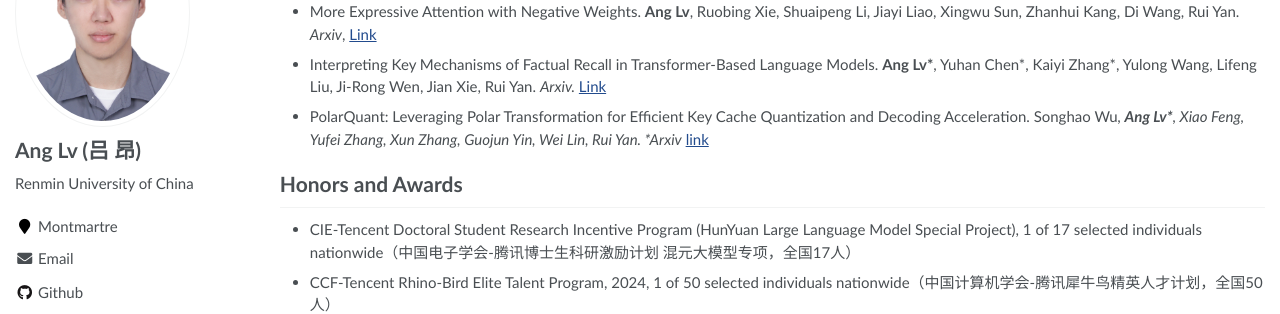
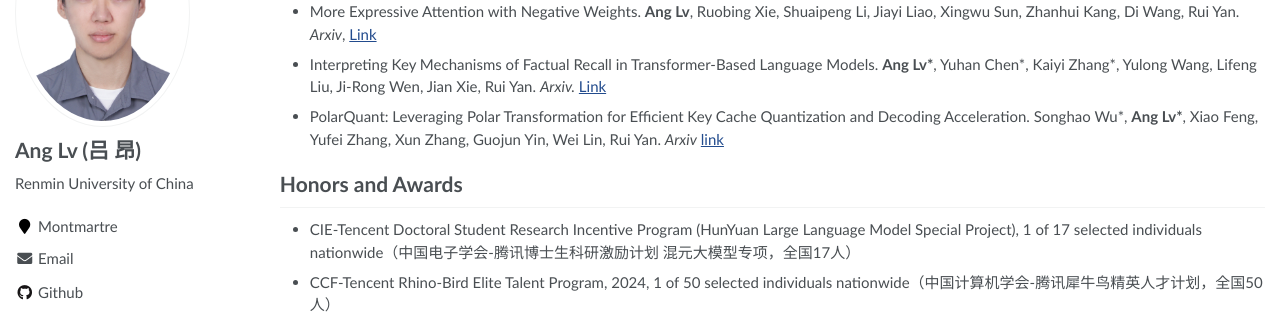
Before and after one commit to trestad/trestad.github.io, a Jekyll site: the page built from _pages/about.md, in a window 1280 px wide and 900 px high, scrolled down 1228 px. Shown: the part 193-507 px from the top of the window. Built offline with Jekyll 4.4.1, drawn with Linux system fonts in a browser that asks for light colours.

```diff
--- a/_pages/about.md
+++ b/_pages/about.md
@@ -71,7 +71,7 @@ I am currently a 3rd year Ph.D. student at [Gaoling School of Artificial Intelli
 
 - Interpreting Key Mechanisms of Factual Recall in Transformer-Based Language Models. **Ang Lv\***, Yuhan Chen\*, Kaiyi Zhang\*, Yulong Wang, Lifeng Liu, Ji-Rong Wen, Jian Xie, Rui Yan. *Arxiv.* [Link](https://arxiv.org/abs/2403.19521)
 
-- PolarQuant: Leveraging Polar Transformation for Efficient Key Cache Quantization and Decoding Acceleration. Songhao Wu*, **Ang Lv\***, Xiao Feng, Yufei Zhang, Xun Zhang, Guojun Yin, Wei Lin, Rui Yan. *Arxiv* [link](https://www.arxiv.org/pdf/2502.00527)
+- PolarQuant: Leveraging Polar Transformation for Efficient Key Cache Quantization and Decoding Acceleration. Songhao Wu\*, **Ang Lv\***, Xiao Feng, Yufei Zhang, Xun Zhang, Guojun Yin, Wei Lin, Rui Yan. *Arxiv* [link](https://www.arxiv.org/pdf/2502.00527)
 
 # Honors and Awards
 - CIE-Tencent Doctoral Student Research Incentive Program (HunYuan Large Language Model Special Project), 1 of 17 selected individuals nationwide（中国电子学会-腾讯博士生科研激励计划 混元大模型专项，全国17人）
```
